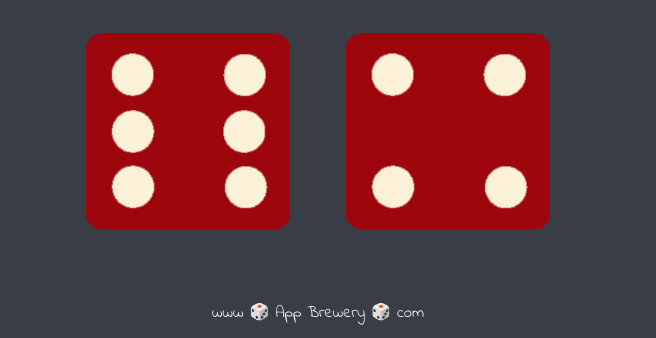
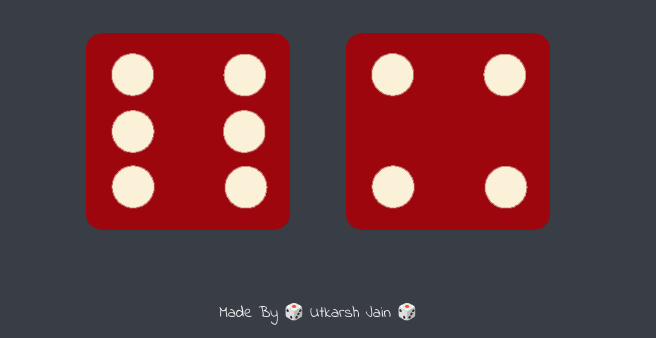
Before and after one commit to UtkarshJain19/the_dice_game, a plain HTML site: page index.html in a window 1280 px wide. Shown: the part 462-800 px from the top of the page, without its empty margins (322-978 px from the left). Drawn offline with Linux system fonts and the light colour scheme.

Commit message:
Update footerl

```diff
--- a/index.html
+++ b/index.html
@@ -24,7 +24,7 @@
       </div>
     </div>
 
-    <footer>www 🎲 App Brewery 🎲 com</footer>
+    <footer>Made By 🎲 Utkarsh Jain 🎲 </footer>
   <script src="index.js"></script>
   </body>
 </html>
```
